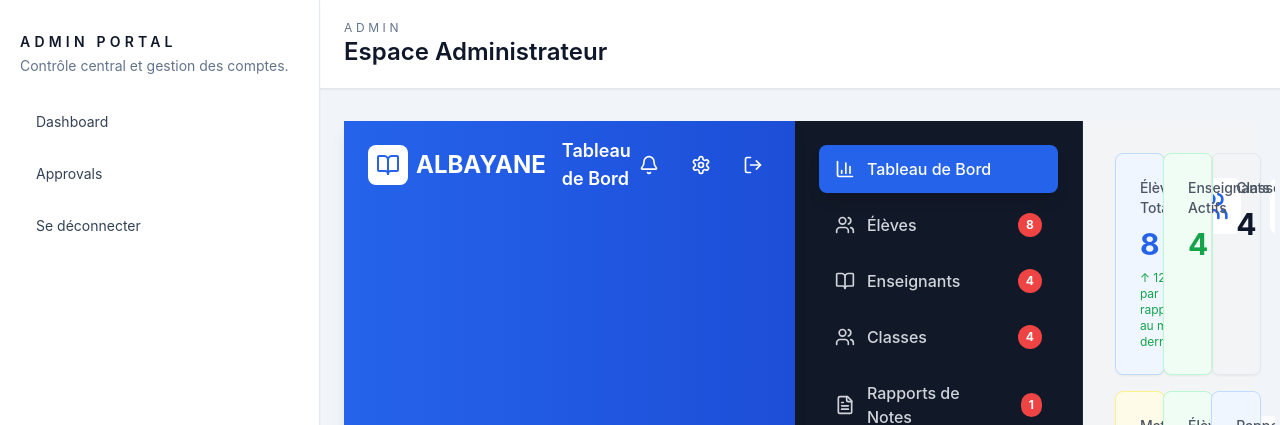
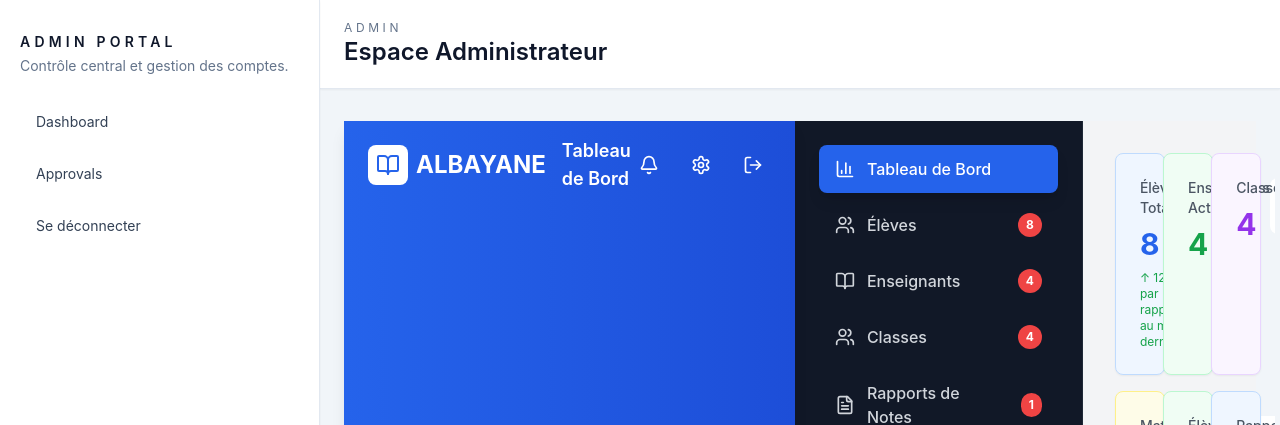
Before and after one commit to Liman5/AL-BAYAAN, a Next.js app: page /admin in a window 1280 px wide. Shown: the top 425 px of the page. Built offline with nearby package versions, Linux system fonts and the light colour scheme.

Commit message:
fix: Add purple color support to StatCard component

```diff
--- a/components/admin/admin-layout.tsx
+++ b/components/admin/admin-layout.tsx
@@ -151,7 +151,7 @@ interface StatCardProps {
   value: string | number;
   icon: React.ReactNode;
   trend?: { value: number; isPositive: boolean };
-  color?: 'blue' | 'green' | 'red' | 'yellow';
+  color?: 'blue' | 'green' | 'red' | 'yellow' | 'purple';
 }
 
 const colorClasses = {
@@ -159,6 +159,7 @@ const colorClasses = {
   green: 'bg-green-50 text-green-600 border-green-200',
   red: 'bg-red-50 text-red-600 border-red-200',
   yellow: 'bg-yellow-50 text-yellow-600 border-yellow-200',
+  purple: 'bg-purple-50 text-purple-600 border-purple-200',
 };
 
 export const StatCard: React.FC<StatCardProps> = ({
```
